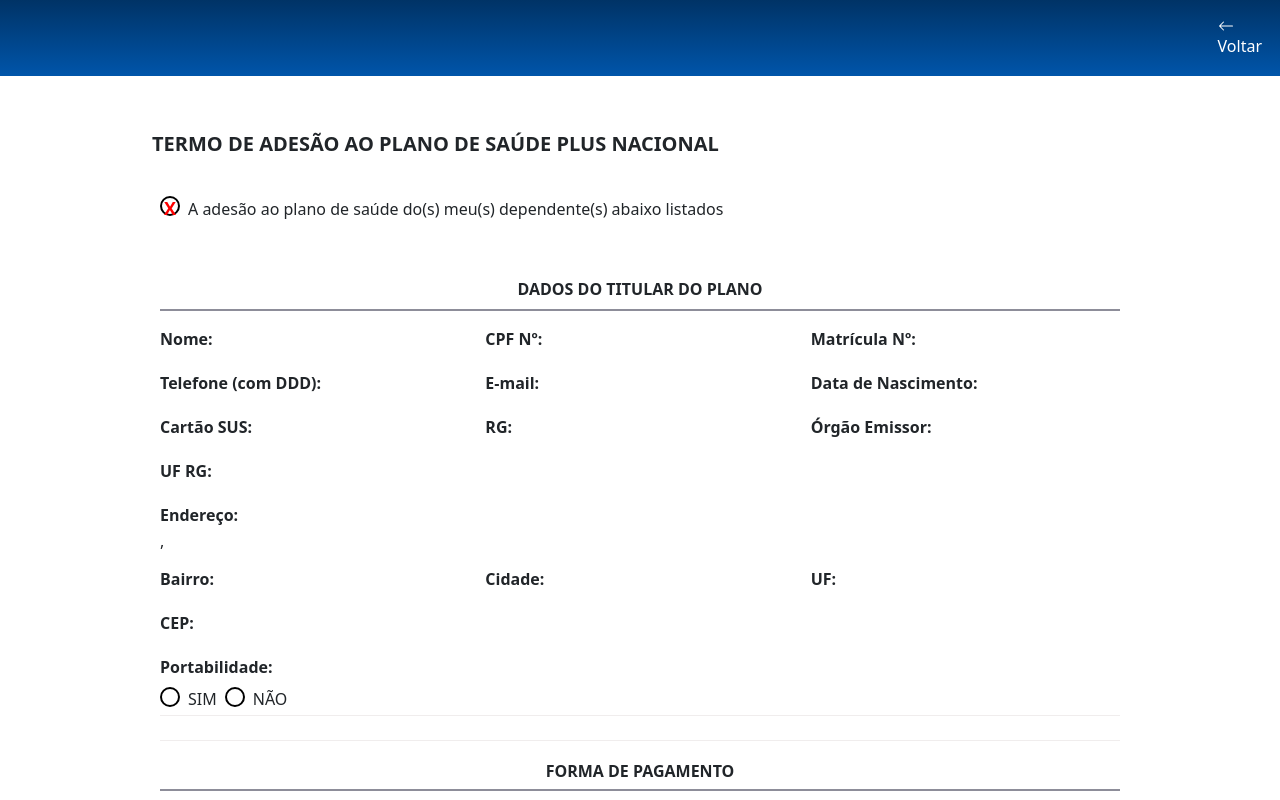
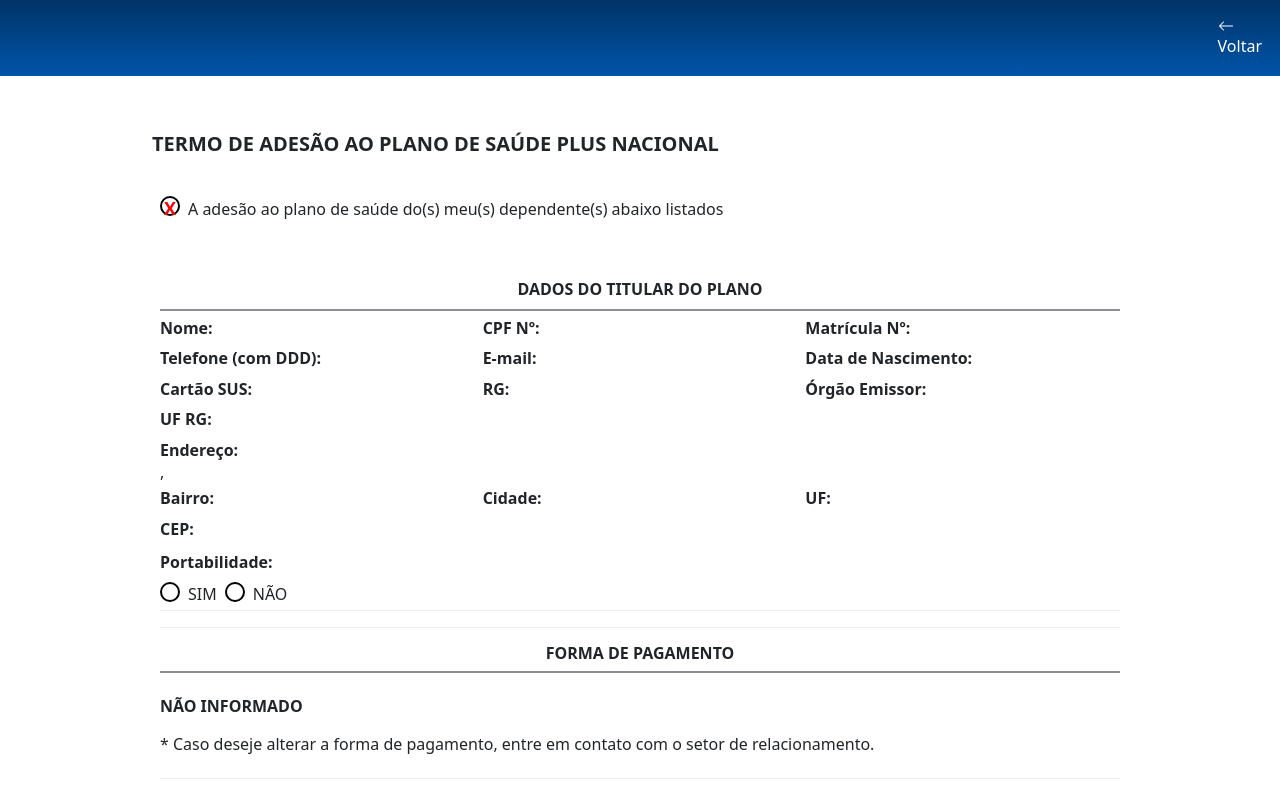
Before and after one commit to afrafep/FormsFrontendAPPChavePasse, a React (Create React App) app: page /Adesao in a window 1280 px wide. Shown: the top 800 px of the page. Built offline with nearby package versions, Linux system fonts and the light colour scheme.

Commit message:
Validacoes

```diff
--- a/src/components/TabelaAdesion/index.tsx
+++ b/src/components/TabelaAdesion/index.tsx
@@ -1063,9 +1063,9 @@ const Tabela: React.FC = () => {
               </th>
             </tr>
           </thead>
-          <div className="space-y-3 titular-compact">
-            <div className="border-b pb-4 mt-3">
-              <div className="grid grid-cols-1 md:grid-cols-3 gap-3 md:gap-4">
+          <div className="space-y-2 titular-compact">
+            <div className="border-b pb-3 mt-2">
+              <div className="grid grid-cols-1 md:grid-cols-3 gap-2 md:gap-3">
                 {/* Nome */}
                 <div className="w-full">
                   <label className="font-bold block mb-1">Nome:</label>
--- a/src/components/TabelaAdesion/styles.css
+++ b/src/components/TabelaAdesion/styles.css
@@ -181,12 +181,13 @@ h2 {
 }
 
 .titular-compact label {
-  margin-bottom: 2px;
+  margin-bottom: 1px;
+  line-height: 1.15;
 }
 
 .titular-compact h3 {
   margin: 0;
-  line-height: 1.25;
+  line-height: 1.15;
 }
 
 @media print {
```
